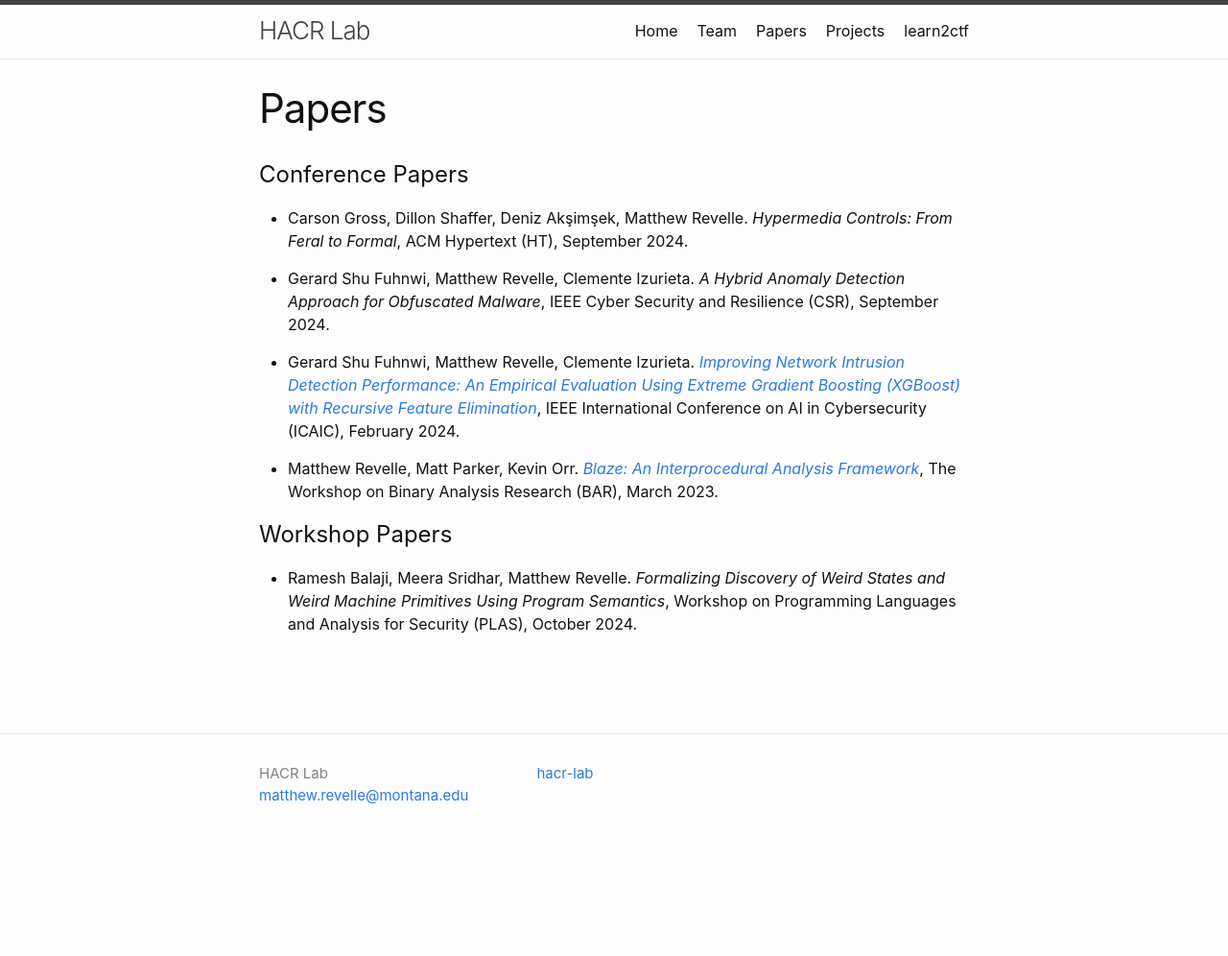
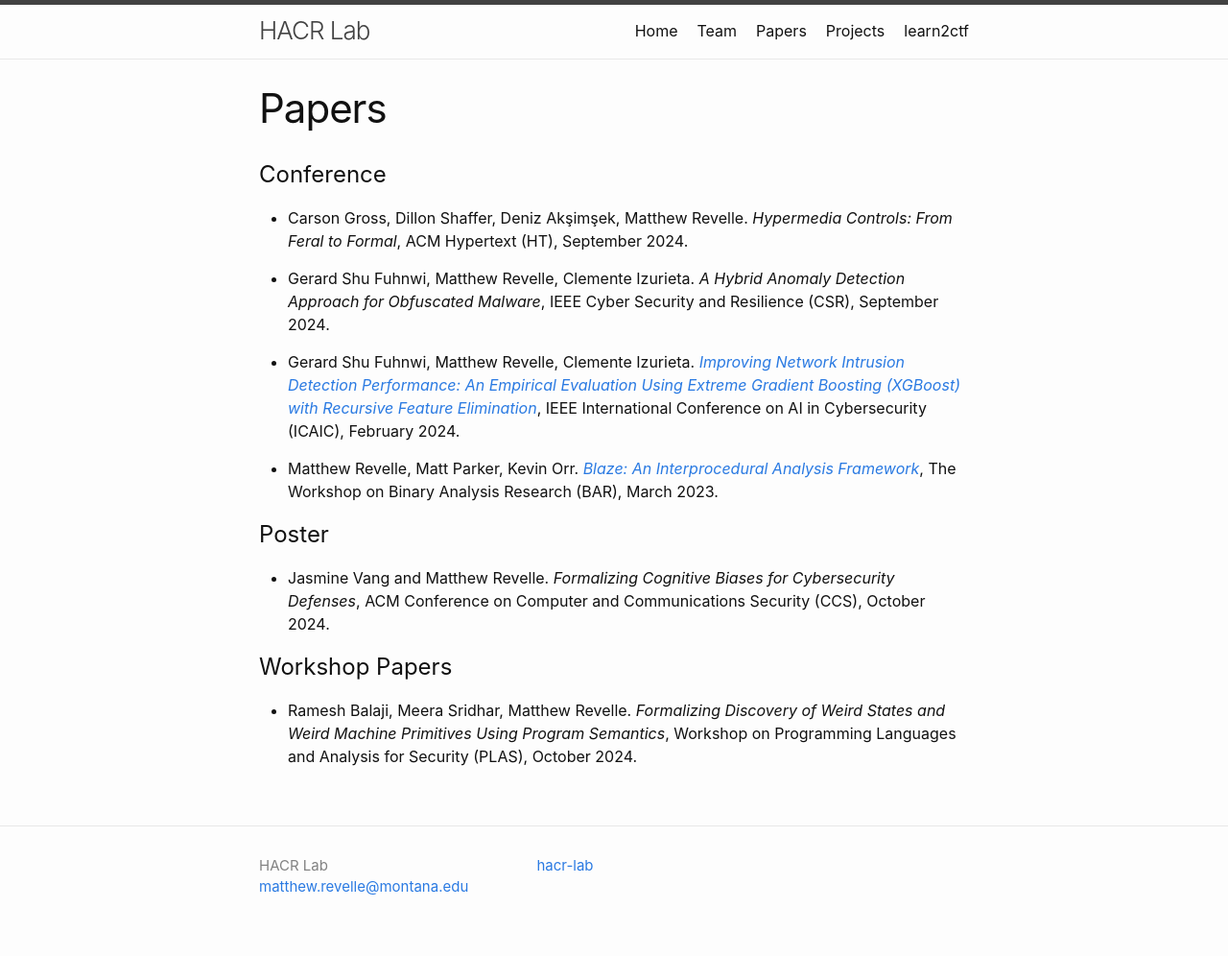
Before and after one commit to hacr-lab/hacr-lab.github.io, a Jekyll site: the page built from papers.md, in a window 1280 px wide. Shown: the whole page at 96% size. Built offline with Jekyll 4.4.1, drawn with Linux system fonts in a browser that asks for light colours; before the commit the page ends 900 px from its top, so only the background shows below that.

Commit message:
Added new paper.

```diff
--- a/papers.md
+++ b/papers.md
@@ -4,7 +4,7 @@ title: Papers
 permalink: /papers/
 ---
 
-# Conference Papers
+# Conference
 
 - Carson Gross, Dillon Shaffer, Deniz Akşimşek, Matthew Revelle. _Hypermedia Controls: From Feral to Formal_, ACM Hypertext (HT), September 2024.
 
@@ -14,6 +14,10 @@ permalink: /papers/
 
 - Matthew Revelle, Matt Parker, Kevin Orr. [_Blaze: An Interprocedural Analysis Framework_](https://bar2023.github.io/2023papers/9/bar2023-final9.pdf), The Workshop on Binary Analysis Research (BAR), March 2023.
 
+# Poster
+
+- Jasmine Vang and Matthew Revelle. _Formalizing Cognitive Biases for Cybersecurity Defenses_, ACM Conference on Computer and Communications Security (CCS), October 2024.
+
 # Workshop Papers
 
 - Ramesh Balaji, Meera Sridhar, Matthew Revelle. _Formalizing Discovery of Weird States and Weird Machine Primitives Using Program Semantics_, Workshop on Programming Languages and Analysis for Security (PLAS), October 2024.
```
